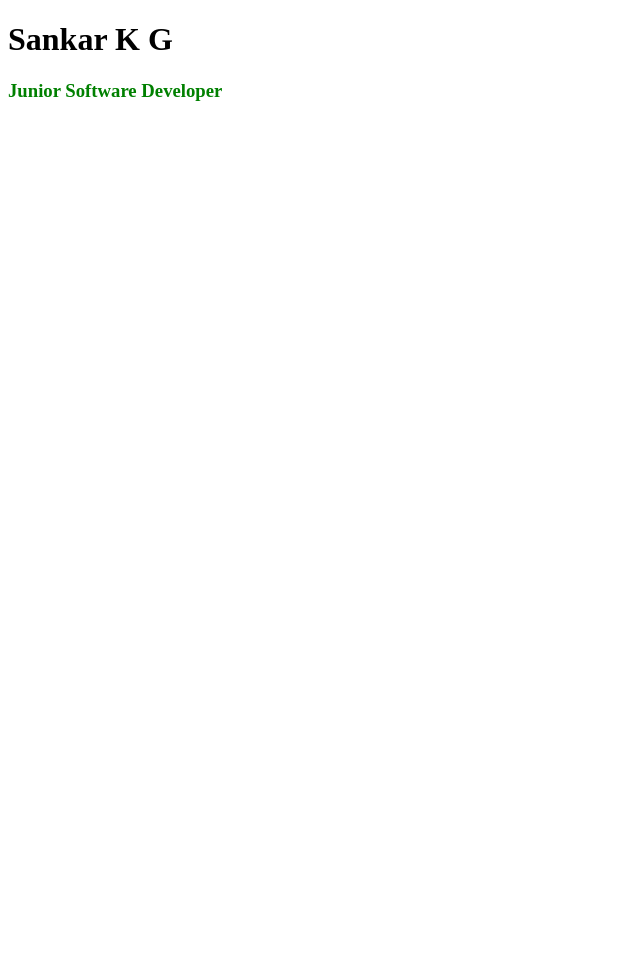
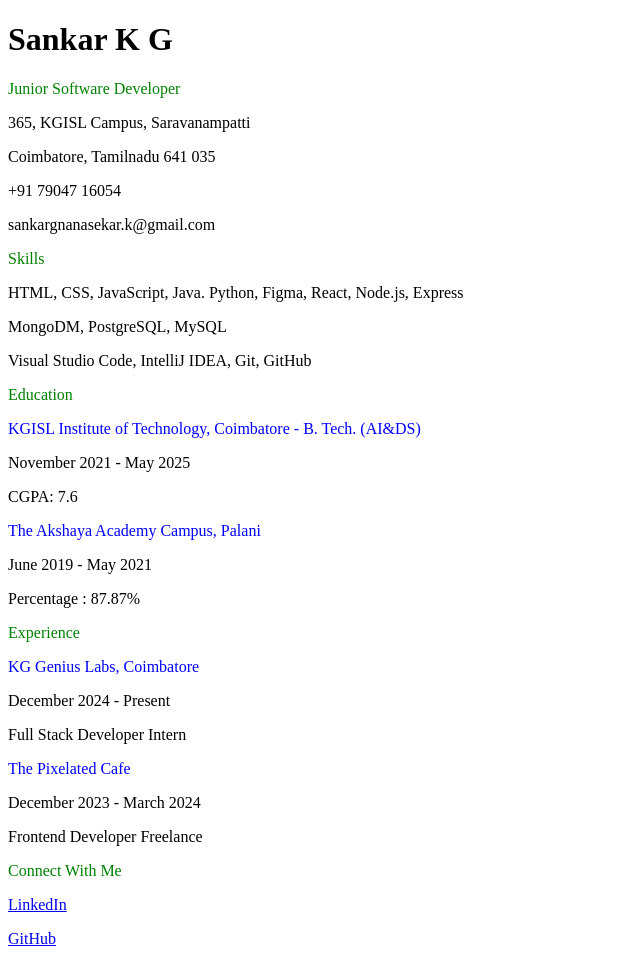
Before and after one commit to sankaraxi/structure-and-style, a plain HTML site: page single-page-cv/index.html in a window 1280 px wide. Shown: the whole page, without its empty margins (0-640 px from the left). Before the commit the page ends 800 px from the top, so only its background shows below. Drawn offline with Linux system fonts and the light colour scheme.

Commit message:
Enhance CV page with meta tags, contact information, skills, education, experience, and social links

```diff
--- a/single-page-cv/index.html
+++ b/single-page-cv/index.html
@@ -4,11 +4,60 @@
     <meta charset="UTF-8">
     <meta name="viewport" content="width=device-width, initial-scale=1.0">
     <title>Sankar's CV</title>
+    <meta name="description" content="A professional online CV for Sankar K G, a Web Developer and Data Analyst.">
+    <meta name="keywords" content="CV, Resume, Web Developer, Data Analyst, Portfolio">
+    <meta name="author" content="Sankar K G">
+    <meta name="robots" content="index, follow">
+    <meta property="og:title" content="Sankar's CV">
+    <meta property="og:description" content="A professional online CV for [Your Name], showcasing skills, projects, and experience.">
+    <meta property="og:image" content="https://static.vecteezy.com/system/resources/previews/010/175/079/non_2x/blue-orange-geometric-professional-background-free-vector.jpg">
+    <meta property="og:url" content="https://yourwebsite.com">
+    <meta property="og:type" content="website">
+    <link rel="icon" type="image/png" href="favicon.ico">
+
 </head>
 <body>
     <header>
         <h1>Sankar K G</h1>
-        <h3><font color="green">Junior Software Developer</font></h6>
+        <p><font color="green">Junior Software Developer</font></p>
     </header>
+    <section>
+        <div>
+            <p>365, KGISL Campus, Saravanampatti</p>
+            <p>Coimbatore, Tamilnadu 641 035</p>
+            <p>+91 79047 16054</p>
+            <p>sankargnanasekar.k@gmail.com</p>
+        </div>
+        <div>
+            <p><font color="green">Skills</font></p>
+            <p>HTML, CSS, JavaScript, Java. Python, Figma, React, Node.js, Express</p>
+            <p>MongoDM, PostgreSQL, MySQL</p>
+            <p>Visual Studio Code, IntelliJ IDEA, Git, GitHub</p>
+        </div>
+        <div>
+            <p><font color="green">Education</font></p>
+            <p><font color="blue">KGISL Institute of Technology, Coimbatore - B. Tech. (AI&DS)</font></p>
+            <p>November 2021 - May 2025</p>
+            <p>CGPA: 7.6</p>
+            <p><font color="blue">The Akshaya Academy Campus, Palani</font></p>
+            <p>June 2019 - May 2021</p>
+            <p>Percentage : 87.87%</p>
+        </div>
+        <div>
+            <p><font color="green">Experience</font></p>
+            <p><font color="blue">KG Genius Labs, Coimbatore</font></p>
+            <p>December 2024 - Present</p>
+            <p>Full Stack Developer Intern</p>
+            <p><font color="blue">The Pixelated Cafe</font></p>
+            <p>December 2023 - March 2024</p>
+            <p>Frontend Developer Freelance</p>
+        </div>
+        <div>
+            <p><font color="green">Connect With Me</font></p>
+            <p><a href="https://www.linkedin.com/in/sankargnanasekar/">LinkedIn</a></p>
+            <p><a href="https://github.com/sankaraxi">GitHub</a></p>
+
+        </div>
+    </section>
 </body>
 </html>
```
Also changed, not shown: single-page-cv/favicon.ico (added).
